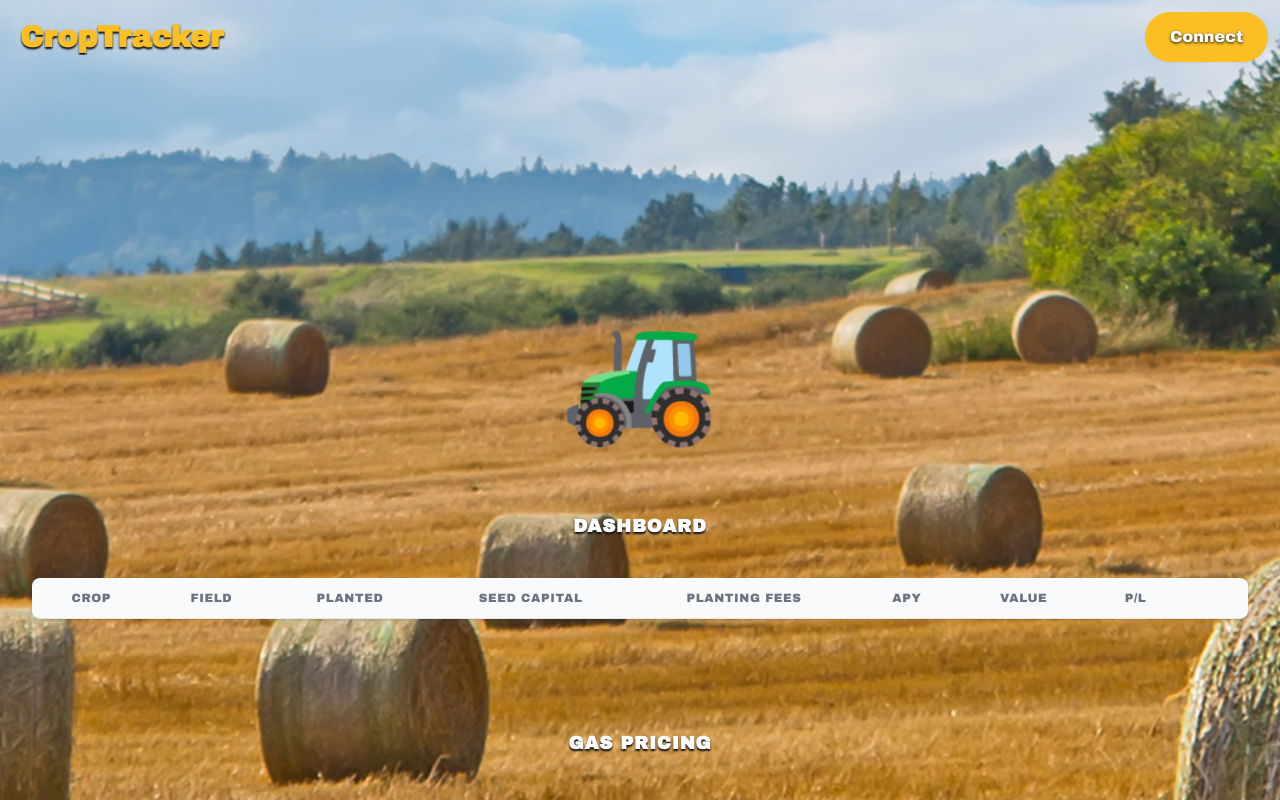
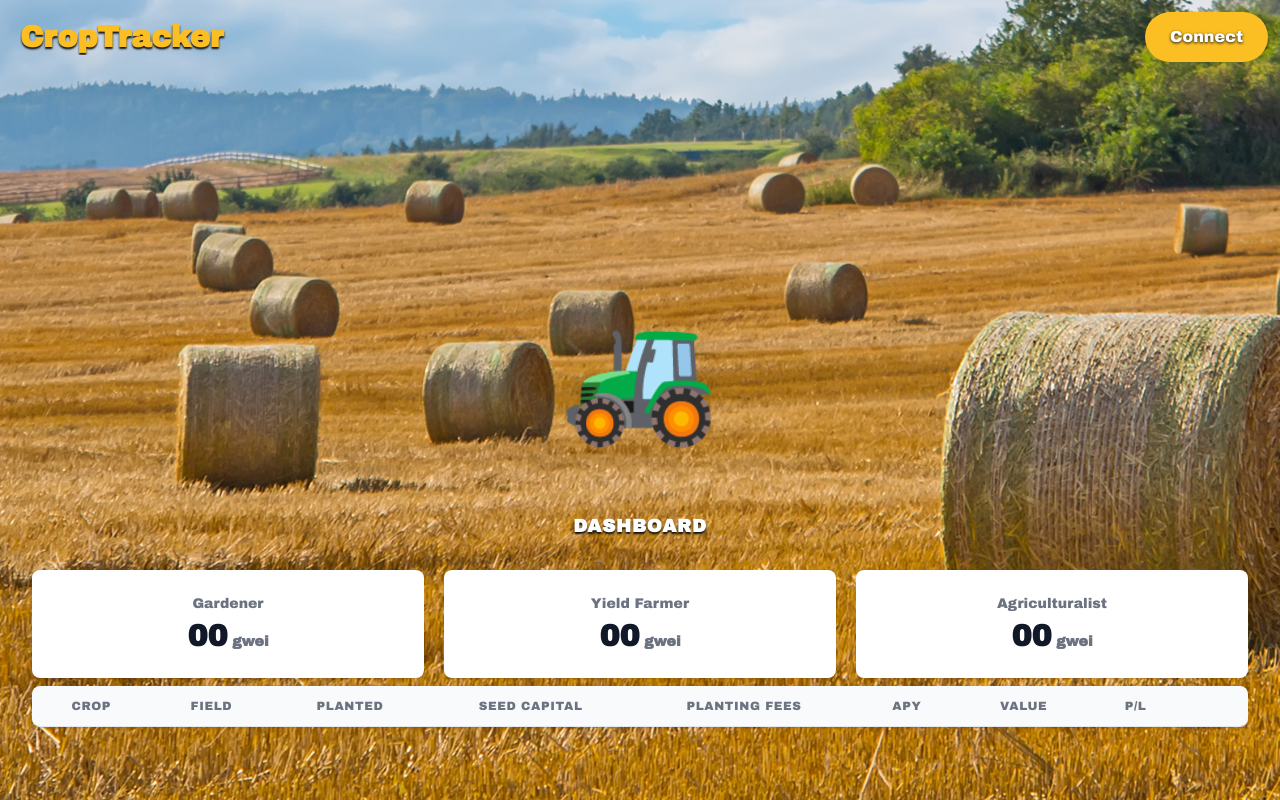
Before and after one commit to kevinweaver/croptracker.farm, a Next.js app: page / in a window 1280 px wide. Shown: the top 800 px of the page. Built offline with nearby package versions, Linux system fonts and the light colour scheme; no server answers.

Commit message:
Updated Price style

```diff
--- a/components/Dashboard.js
+++ b/components/Dashboard.js
@@ -1,3 +1,4 @@
+import GasPriceSmall from "../components/GasPriceSmall.js";
 import { Combine } from "./Combine.tsx";
 const demoAddress = process.env.NEXT_PUBLIC_DEMO_ADDRESS;
 
@@ -12,6 +13,7 @@ export default function Dashboard() {
           >
             Dashboard
           </h2>
+          <GasPriceSmall />
           <div className="py-2 align-middle inline-block min-w-full sm:px-6 lg:px-8">
             <div className="shadow overflow-hidden border-b border-gray-200 sm:rounded-lg">
               <table className="min-w-full divide-y divide-gray-200">
--- /dev/null
+++ b/components/GasPriceSmall.js
@@ -0,0 +1,58 @@
+import { useState, useEffect } from "react";
+import { CheckIcon } from "@heroicons/react/outline";
+import { gasPrice } from "./utils/Zapper";
+import ping from "./utils/CoinGecko";
+
+export default function GasPriceSmall(props) {
+  const [gas, setGas] = useState(0);
+  const [loading, setLoading] = useState(false);
+
+  useEffect(() => {
+    setLoading(true);
+    fetchGas().then((fetchedGas) => {
+      setLoading(false);
+      setGas(fetchedGas);
+    });
+  }, []);
+
+  const fetchGas = async () => {
+    console.log(gasPrice());
+    return await gasPrice();
+  };
+
+  return (
+    <>
+      <div className="mx-8 text-center">
+        <dl className="mt-5 grid grid-cols-1 gap-5 sm:grid-cols-3">
+          <div className="px-4 py-5 bg-white shadow rounded-lg overflow-hidden sm:p-6">
+            <dt className="text-sm font-medium text-gray-500 truncate">
+              Gardener
+            </dt>
+            <dd className="mt-1 text-3xl font-semibold text-gray-900">
+              {gas?.standard || "00"}
+              <span className="text-gray-500 text-sm"> gwei</span>
+            </dd>
+          </div>
+          <div className="px-4 py-5 bg-white shadow rounded-lg overflow-hidden sm:p-6">
+            <dt className="text-sm font-medium text-gray-500 truncate">
+              Yield Farmer
+            </dt>
+            <dd className="mt-1 text-3xl font-semibold text-gray-900">
+              {gas?.fast || "00"}
+              <span className="text-gray-500 text-sm"> gwei</span>
+            </dd>
+          </div>
+          <div className="px-4 py-5 bg-white shadow rounded-lg overflow-hidden sm:p-6">
+            <dt className="text-sm font-medium text-gray-500 truncate">
+              Agriculturalist
+            </dt>
+            <dd className="mt-1 text-3xl font-semibold text-gray-900">
+              {gas?.instant || "00"}
+              <span className="text-gray-500 text-sm"> gwei</span>
+            </dd>
+          </div>
+        </dl>
+      </div>
+    </>
+  );
+}
--- a/pages/index.js
+++ b/pages/index.js
@@ -1,7 +1,7 @@
 import Head from "next/head";
 import HomeHero from "../components/HomeHero.js";
 import Dashboard from "../components/Dashboard.js";
-import GasPrice from "../components/GasPrice.js";
+
 import Footer from "../components/Footer.js";
 import Nav from "../components/Nav.js";
 
@@ -19,7 +19,7 @@ export default function Home() {
       <Nav />
       <HomeHero />
       <Dashboard />
-      <GasPrice />
+
       <Footer />
     </div>
   );
```
